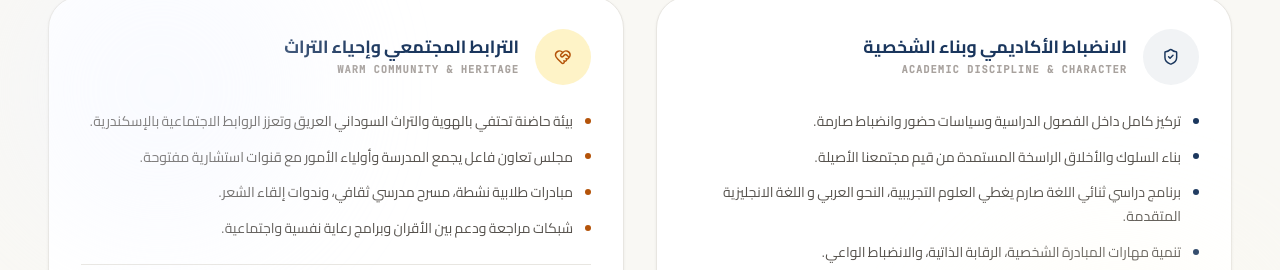
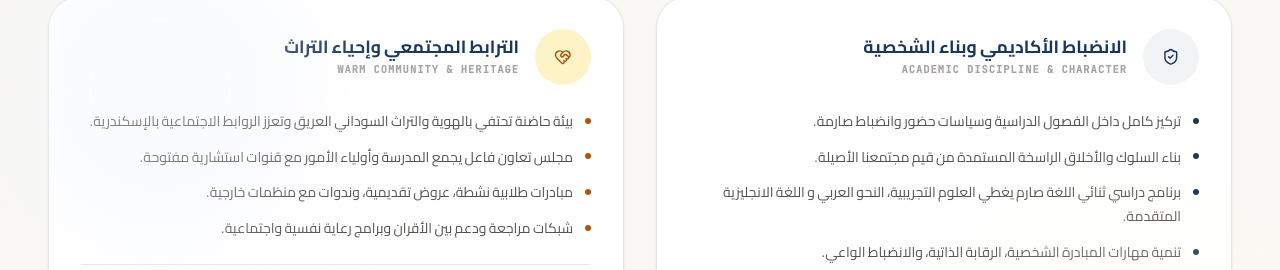
Before and after one commit to mustafaa2023/sudanese-school-website, a React (Vite) app: page / in a window 1280 px wide. Shown: the part 1423-1693 px from the top of the page. Built offline with nearby package versions, Linux system fonts and the light colour scheme; a web font is replaced by a local one.

Commit message:
Update Sections.tsx

```diff
--- a/src/components/Sections.tsx
+++ b/src/components/Sections.tsx
@@ -159,12 +159,12 @@ export function PhilosophySection() {
       details: isRtl ? [
         'بيئة حاضنة تحتفي بالهوية والتراث السوداني العريق وتعزز الروابط الاجتماعية بالإسكندرية.',
         'مجلس تعاون فاعل يجمع المدرسة وأولياء الأمور مع قنوات استشارية مفتوحة.',
-        'مبادرات طلابية نشطة، مسرح مدرسي ثقافي، وندوات إلقاء الشعر.',
+        'مبادرات طلابية نشطة، عروض تقديمية، وندوات مع منظمات خارجية.',
         'شبكات مراجعة ودعم بين الأقران وبرامج رعاية نفسية واجتماعية.',
       ] : [
         'An inclusive environment celebrating Sudanese identity and cultural connections in Al-Ajami.',
         'Active Parent & School Alliance with open-door consultation and collaborative event committees.',
-        'Social student initiatives, cultural theater, poetry recitals, and regional traditional cuisine festivals.',
+        'Social student initiatives, presentations and shows, and many collaborations with outer organizations.',
         'Peer tutoring networks and psychological support counseling to make sure no child feels left behind.',
       ],
     },
```
